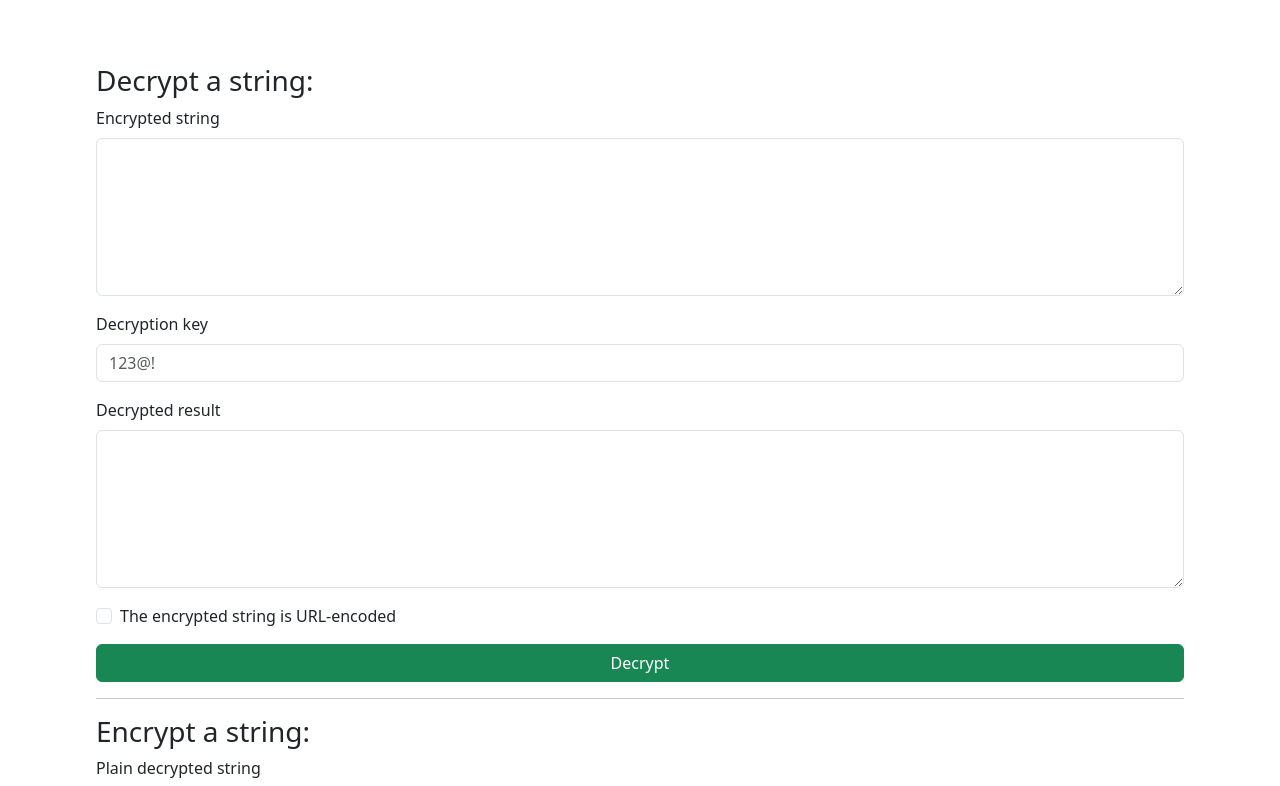
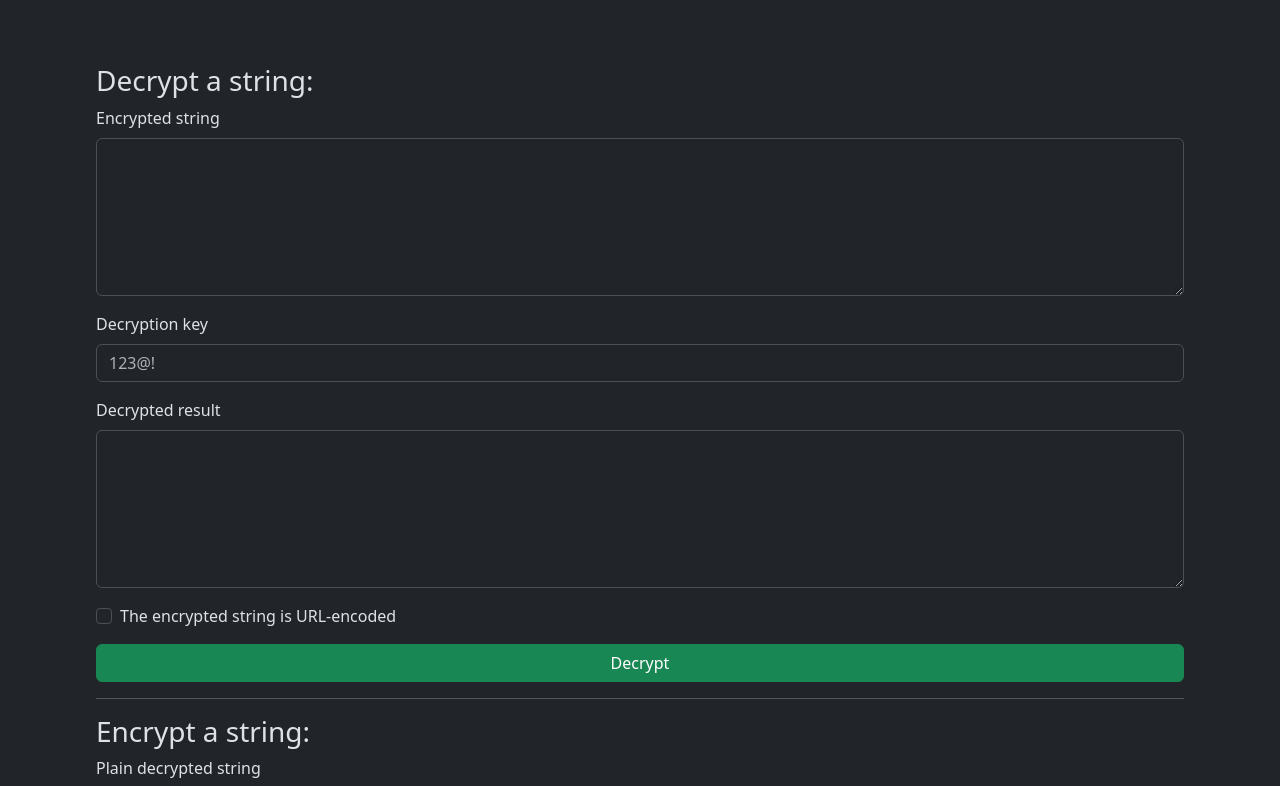
Before and after one commit to oddmario/oddmario.github.io, a plain HTML site: page aes-everywhere-web/index.html in a window 1280 px wide. Shown: the top 786 px of the page. Drawn offline with nearby package versions, Linux system fonts and the light colour scheme; a script that the page names is missing.

Commit message:
aes-everywhere-web: use dark mode

```diff
--- a/aes-everywhere-web/index.html
+++ b/aes-everywhere-web/index.html
@@ -1,5 +1,5 @@
 <!DOCTYPE html>
-<html>
+<html data-bs-theme="dark">
     <head>
         <meta charset="utf-8">
         <meta name="viewport" content="width=device-width, initial-scale=1.0">
```
